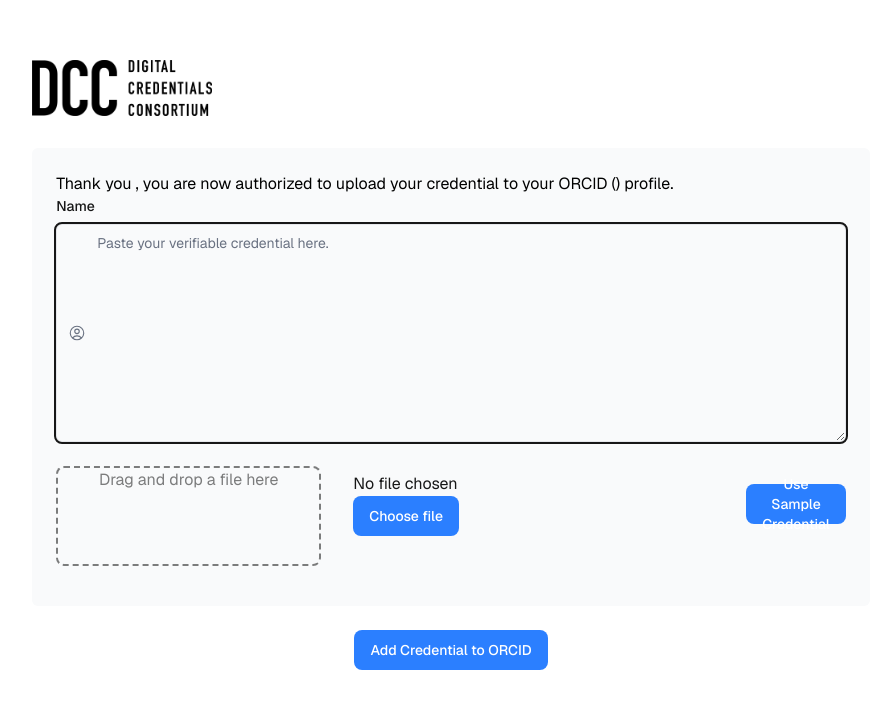
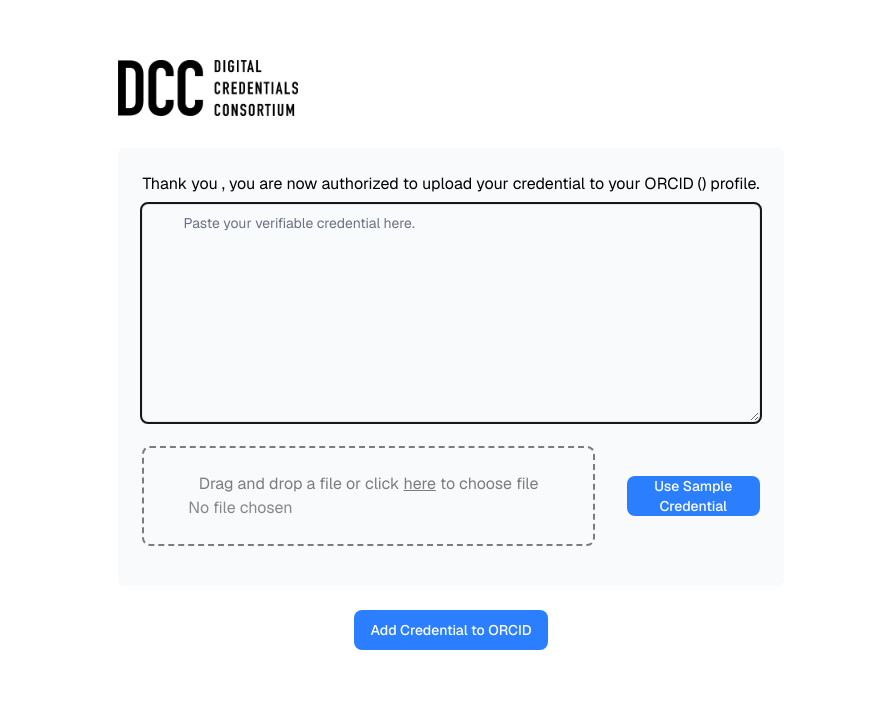
Before and after one commit to digitalcredentials/orcid-poc, a Next.js app: page /upload in a window 1280 px wide. Shown: the part 104-812 px from the top of the page, without its empty margins (189-1068 px from the left). Built offline with nearby package versions, Linux system fonts and the light colour scheme.

Commit message:
fix button alignment

```diff
--- a/src/app/ui/upload-form.tsx
+++ b/src/app/ui/upload-form.tsx
@@ -37,7 +37,7 @@
   }
 
   function useSample() {
-    setCredential(JSON.stringify(sampleBachelors,null,2))
+    setCredential(JSON.stringify(sampleBachelors, null, 2))
   }
 
   return (
@@ -52,9 +52,7 @@
             </div>
             {/* Text area into which to paste the credential */}
             <div className="mb-1 md:mb-4">
-              <label htmlFor="vcText" className="mb-2 block text-sm font-medium">
-                Name
-              </label>
+
               <div className="relative mt-1 md:mt-2 rounded-md">
                 <div className="relative">
                   <textarea
@@ -67,33 +65,32 @@
                     className="peer block w-full rounded-md border border-gray-200 py-2 pl-10 text-sm outline-2 placeholder:text-gray-500"
                     aria-describedby="vcTest-error"
                   />
-                  <UserCircleIcon className="pointer-events-none absolute left-3 top-1/2 h-[18px] w-[18px] -translate-y-1/2 text-gray-500 peer-focus:text-gray-900" />
                 </div>
               </div>
 
-              <div className="flex flex-row gap-[32px] items-center">
+              <div className="flex flex-row gap-[32px] items-center mt-[24px]">
+              <div className="w-full">
                 <div
-                  className="basis-8/12  w-full h-[100px] justify-center mt-[24px] text-center opacity-50 rounded-lg border-2 border-dashed border-black"
+                  className="h-[100px] flex flex-col justify-center text-center opacity-50 rounded-lg border-2 border-dashed border-black"
                   onDrop={handleFileDrop}
                   onDragOver={(e) => {
                     e.preventDefault();
                   }}
                 >
-                  <div className="text-base text-black">
-                    Drag and drop a file here
-                  </div>
+                    <label>
+                      <div className="text-base text-black">
+                        Drag and drop a file or click <span className='underline'>here</span> to choose file
+                      </div>
+                      <input className="file:hidden" type='file' onChange={handleBrowse} />
+                    </label>
+
                 </div>
-
-                <div className="basis-2/12 justify-center">
-                <label>
-                  <input className="file:hidden" type='file' onChange={handleBrowse} />
-                  <Button className="text-black m-0">Choose file</Button>
-                </label>
                 </div>
 
 
-                <div className="basis-3/12 justify-center w-full">
-                  <Button className="bg-[#429EA6] hover:bg-gray-200 text-gray-900" type='button'  onClick={useSample}>Use Sample Credential</Button>
+
+                <div className="justify-center">
+                  <Button className="bg-[#429EA6] hover:bg-gray-200 text-gray-900" type='button' onClick={useSample}>Use Sample Credential</Button>
                 </div>
               </div>
 
```
